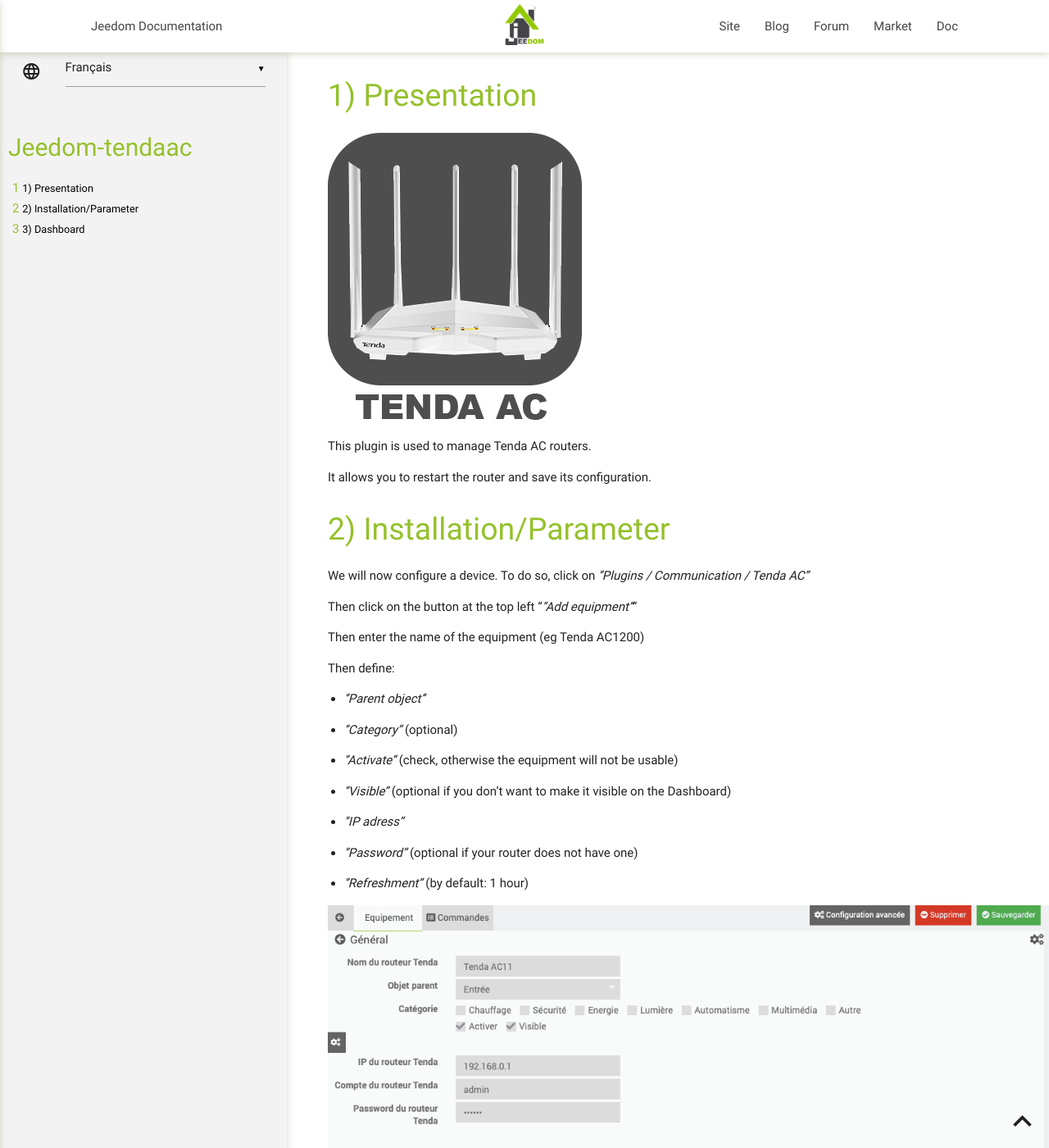
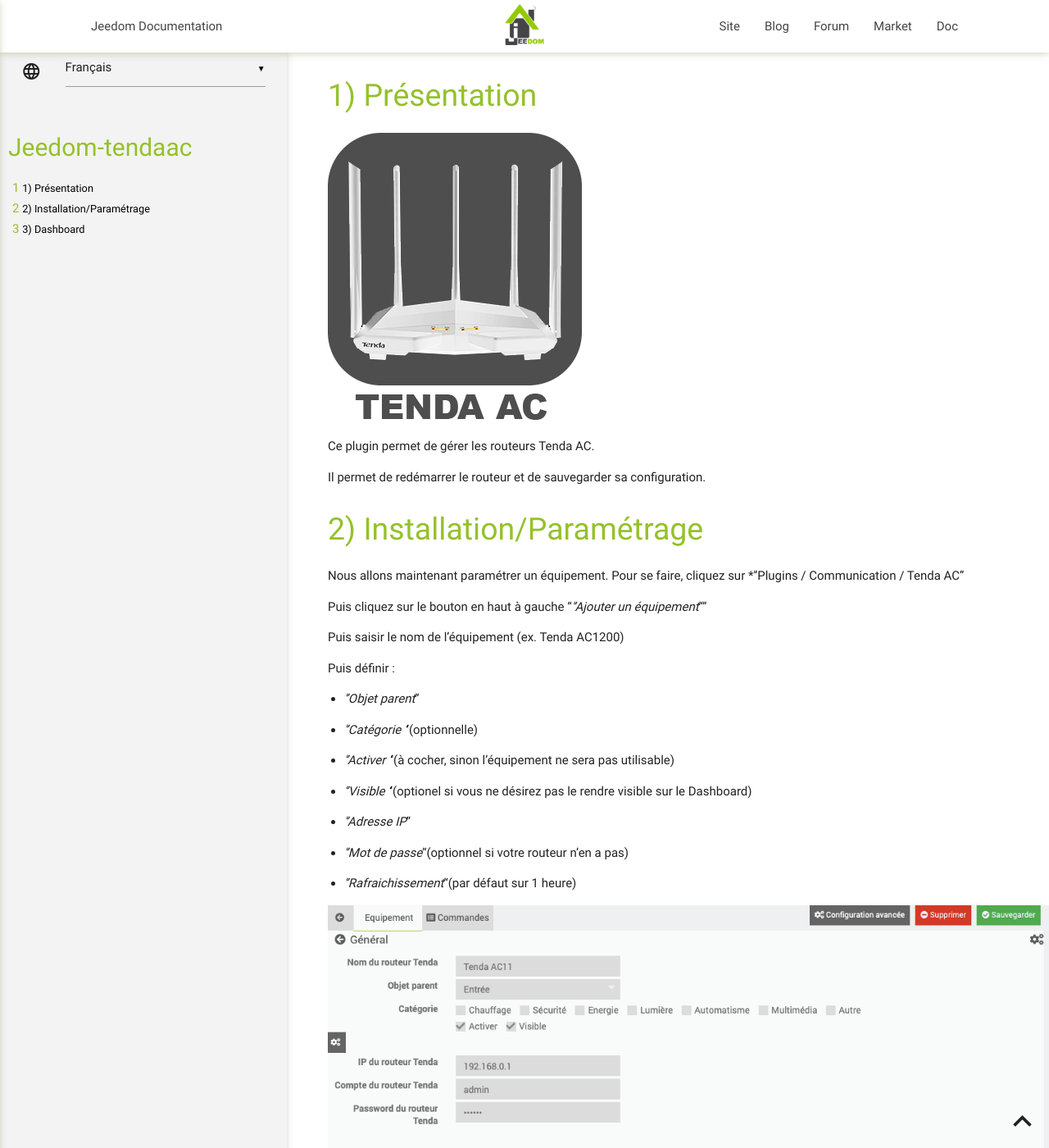
Before and after one commit to Flobul/Jeedom-TendaAC, a Jekyll site: the page built from docs/fr_FR/index.md, in a window 1280 px wide and 1400 px high. Shown: the whole window at 82% size. Built offline with Jekyll 4.4.1, drawn with Linux system fonts in a browser that asks for light colours; our own code applies the rules of GitHub Pages for plain Markdown files; some of the changed text lies outside the part shown.

Commit message:
Update index.md

```diff
--- a/docs/fr_FR/index.md
+++ b/docs/fr_FR/index.md
@@ -1,62 +1,62 @@
-
-Presentation
+Présentation
 ============
 
 ![Logo plugin](../images/tendaac_icon.png "Logo plugin")
 
-This plugin is used to manage Tenda AC routers.
+Ce plugin permet de gérer les routeurs Tenda AC.
 
-It allows you to restart the router and save its configuration.
+Il permet de redémarrer le routeur et de sauvegarder sa configuration.
 
-Installation/Parameter
+Installation/Paramétrage
 ========================
 
-We will now configure a device. To do so, click on *''Plugins / Communication / Tenda AC''*
+Nous allons maintenant paramétrer un équipement. Pour se faire, cliquez sur *''Plugins / Communication / Tenda AC''
 
-Then click on the button at the top left "*''Add equipment''*"
+Puis cliquez sur le bouton en haut à gauche "*''Ajouter un équipement*''"
 
-Then enter the name of the equipment (eg Tenda AC1200)
+Puis saisir le nom de l'équipement (ex. Tenda AC1200)
 
-Then define:
+Puis définir :
 
-- *''Parent object''*
+-   *''Objet parent*''
 
-- *''Category''* (optional)
+-   *''Catégorie '*'(optionnelle)
 
-- *''Activate''* (check, otherwise the equipment will not be usable)
+-   *''Activer '*'(à cocher, sinon l’équipement ne sera pas utilisable)
 
-- *''Visible''* (optional if you don't want to make it visible on the Dashboard)
+-   *''Visible '*'(optionel si vous ne désirez pas le rendre visible sur le Dashboard)
 
-- *''IP adress''*
+-   *''Adresse IP*''
 
-- *''Password''* (optional if your router does not have one)
+-   *''Mot de passe*''(optionnel si votre routeur n'en a pas)
 
-- *''Refreshment''* (by default: 1 hour)
+-   *''Rafraichissement*''(par défaut sur 1 heure)
 
-![Configuration](../images/tendaac_screenshot1.png "Configuration")
+![Page de configuration](../images/tendaac_screenshot1.png "Page de configuration")
 
 Dashboard
 ===
 
-![Dashboard visual](../images/Dashboard.png "Visuel du dashboard")
+![Visuel du dashboard](../images/Dashboard.png "Visuel du dashboard")
 
 ### FAQ
 ===
 
-### How often is the data updated?
--------------------------------------------------- -----
-Data is refreshed every hour by default.
-Select the refresh rate of the information via the Equipment page.
+### A quelle fréquence les données sont-elles mises à jour ?
+-------------------------------------------------------
 
-### This plugin does not generate a log, how can I get one?
+Les données sont rafraichies toutes les heures par défaut.
+Selectionnez la fréquence de rafraichissement des informations via la page Équipement.
+
+### Ce plugin ne génère pas de log, comment en avoir ?
 --------------------------------------------------
-It is necessary to temporarily activate the Jeedom debug (Configuration menu ⇒ Configuration of logs & messages ⇒ Activate + Log level = Debug).
+Il est nécessaire au préalable d’activer temporairement le debug de Jeedom (menu Configuration ⇒ Configuration des logs & messages ⇒ Activer + Niveau de log = Debug).
 
-### I would like to report errors / modifications directly in the code?
--------------------------------------------------- ---------------------
-It is entirely possible via
-[Github] (https://github.com/Flobul/Jeedom-TendaAC/)
+### J'aimerais remonter des erreurs/modifications directement dans le code ?
+-----------------------------------------------------------------------
+C’est tout à fait possible via
+[github](https://github.com/Flobul/Jeedom-TendaAC/)
 
-### List of versions
+### Liste des versions
 
-* [See list of versions] (changelog.md) *
+*[Voir la liste des versions](changelog.md)*
```
